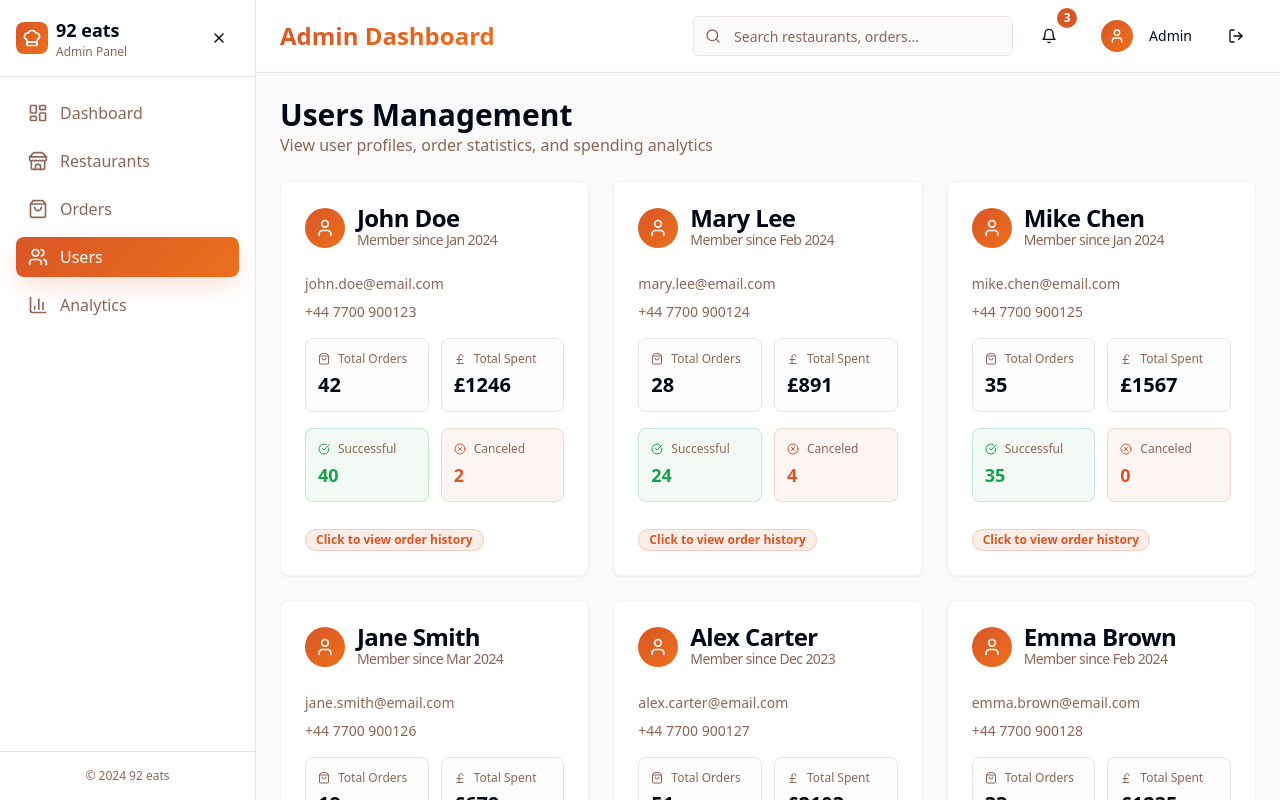
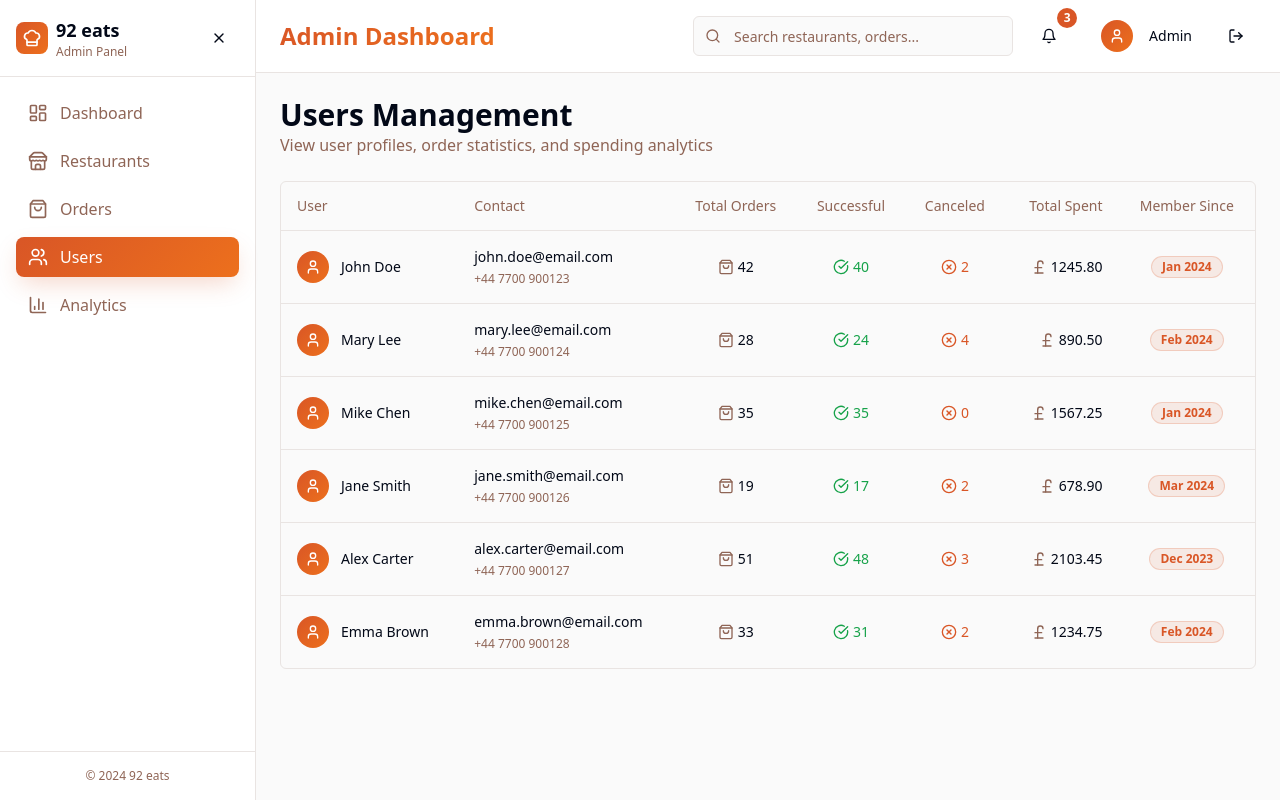
Before and after one commit to jayShah1407/hotel-hop-hub, a React (Vite) app: page /users in a window 1280 px wide. Shown: the top 800 px of the page. Built offline with nearby package versions, Linux system fonts and the light colour scheme.

Commit message:
Refactor Users page layout

```diff
--- a/src/components/admin/OrderInvoicesModal.tsx
+++ b/src/components/admin/OrderInvoicesModal.tsx
@@ -1,6 +1,7 @@
 import { Dialog, DialogContent, DialogHeader, DialogTitle } from "@/components/ui/dialog";
 import { Badge } from "@/components/ui/badge";
 import { Table, TableBody, TableCell, TableHead, TableHeader, TableRow } from "@/components/ui/table";
+import { ScrollArea } from "@/components/ui/scroll-area";
 import { PoundSterling, Clock, MapPin, Eye } from "lucide-react";
 import { Button } from "@/components/ui/button";
 
@@ -57,7 +58,7 @@ export function OrderInvoicesModal({ isOpen, onClose, userName, orders, onViewIn
           </DialogTitle>
         </DialogHeader>
 
-        <div className="overflow-auto">
+        <ScrollArea className="h-[70vh] w-full">
           {orders.length > 0 ? (
             <Table>
               <TableHeader>
@@ -148,7 +149,7 @@ export function OrderInvoicesModal({ isOpen, onClose, userName, orders, onViewIn
               <p>No orders found for this user</p>
             </div>
           )}
-        </div>
+        </ScrollArea>
       </DialogContent>
     </Dialog>
   );
--- a/src/pages/Users.tsx
+++ b/src/pages/Users.tsx
@@ -1,7 +1,7 @@
 import { useEffect, useState } from "react";
 import { Layout } from "@/components/admin/Layout";
-import { Card, CardContent, CardHeader, CardTitle } from "@/components/ui/card";
 import { Badge } from "@/components/ui/badge";
+import { Table, TableBody, TableCell, TableHead, TableHeader, TableRow } from "@/components/ui/table";
 import { User, PoundSterling, ShoppingBag, CheckCircle, XCircle } from "lucide-react";
 import { OrderInvoicesModal, OrderInvoice } from "@/components/admin/OrderInvoicesModal";
 import { InvoiceDetailModal } from "@/components/admin/InvoiceDetailModal";
@@ -187,74 +187,75 @@ export default function Users() {
           <p className="text-muted-foreground">View user profiles, order statistics, and spending analytics</p>
         </header>
 
-        <section className="grid grid-cols-1 md:grid-cols-2 xl:grid-cols-3 gap-6">
+        <section className="rounded-md border border-border">
+          <Table>
+            <TableHeader>
+              <TableRow>
+                <TableHead>User</TableHead>
+                <TableHead>Contact</TableHead>
+                <TableHead className="text-center">Total Orders</TableHead>
+                <TableHead className="text-center">Successful</TableHead>
+                <TableHead className="text-center">Canceled</TableHead>
+                <TableHead className="text-right">Total Spent</TableHead>
+                <TableHead className="text-center">Member Since</TableHead>
+              </TableRow>
+            </TableHeader>
+            <TableBody>
               {mockUsers.map((user) => (
-            <Card
+                <TableRow
                   key={user.id}
-              className="cursor-pointer card-hover border-border/50"
+                  className="cursor-pointer hover:bg-muted/50"
                   onClick={() => handleUserClick(user)}
                 >
-              <CardHeader>
-                <CardTitle className="flex items-center gap-3">
-                  <div className="inline-flex items-center justify-center w-10 h-10 rounded-full bg-gradient-primary">
-                    <User className="w-5 h-5 text-white" />
+                  <TableCell>
+                    <div className="flex items-center gap-3">
+                      <div className="inline-flex items-center justify-center w-8 h-8 rounded-full bg-gradient-primary">
+                        <User className="w-4 h-4 text-white" />
                       </div>
                       <div>
-                    <h3 className="font-semibold text-foreground">{user.name}</h3>
-                    <p className="text-sm text-muted-foreground font-normal">Member since {user.joinDate}</p>
-                  </div>
-                </CardTitle>
-              </CardHeader>
-              <CardContent className="space-y-4">
-                <div className="space-y-2">
-                  <p className="text-sm text-muted-foreground">{user.email}</p>
-                  <p className="text-sm text-muted-foreground">{user.phone}</p>
-                </div>
-
-                <div className="grid grid-cols-2 gap-3">
-                  <div className="rounded-lg border border-border p-3 bg-muted/20">
-                    <div className="flex items-center gap-2 text-muted-foreground text-xs mb-1">
-                      <ShoppingBag className="w-3 h-3" />
-                      <span>Total Orders</span>
-                    </div>
-                    <div className="text-xl font-semibold text-foreground">{user.totalOrders}</div>
-                  </div>
-
-                  <div className="rounded-lg border border-border p-3 bg-muted/20">
-                    <div className="flex items-center gap-2 text-muted-foreground text-xs mb-1">
-                      <PoundSterling className="w-3 h-3" />
-                      <span>Total Spent</span>
-                    </div>
-                    <div className="text-xl font-semibold text-foreground">£{user.totalSpent.toFixed(0)}</div>
+                        <div className="font-medium text-foreground">{user.name}</div>
                       </div>
                     </div>
-
-                <div className="grid grid-cols-2 gap-3">
-                  <div className="rounded-lg border border-success/20 p-3 bg-success/5">
-                    <div className="flex items-center gap-2 text-muted-foreground text-xs mb-1">
-                      <CheckCircle className="w-3 h-3 text-success" />
-                      <span>Successful</span>
+                  </TableCell>
+                  <TableCell>
+                    <div className="space-y-1">
+                      <div className="text-sm text-foreground">{user.email}</div>
+                      <div className="text-xs text-muted-foreground">{user.phone}</div>
                     </div>
-                    <div className="text-lg font-semibold text-success">{user.successfulOrders}</div>
+                  </TableCell>
+                  <TableCell className="text-center">
+                    <div className="flex items-center justify-center gap-1">
+                      <ShoppingBag className="w-4 h-4 text-muted-foreground" />
+                      <span className="font-medium">{user.totalOrders}</span>
                     </div>
-
-                  <div className="rounded-lg border border-destructive/20 p-3 bg-destructive/5">
-                    <div className="flex items-center gap-2 text-muted-foreground text-xs mb-1">
-                      <XCircle className="w-3 h-3 text-destructive" />
-                      <span>Canceled</span>
+                  </TableCell>
+                  <TableCell className="text-center">
+                    <div className="flex items-center justify-center gap-1">
+                      <CheckCircle className="w-4 h-4 text-success" />
+                      <span className="font-medium text-success">{user.successfulOrders}</span>
                     </div>
-                    <div className="text-lg font-semibold text-destructive">{user.canceledOrders}</div>
+                  </TableCell>
+                  <TableCell className="text-center">
+                    <div className="flex items-center justify-center gap-1">
+                      <XCircle className="w-4 h-4 text-destructive" />
+                      <span className="font-medium text-destructive">{user.canceledOrders}</span>
                     </div>
+                  </TableCell>
+                  <TableCell className="text-right">
+                    <div className="flex items-center justify-end gap-1">
+                      <PoundSterling className="w-4 h-4 text-muted-foreground" />
+                      <span className="font-medium text-foreground">{user.totalSpent.toFixed(2)}</span>
                     </div>
-
-                <div className="pt-2">
+                  </TableCell>
+                  <TableCell className="text-center">
                     <Badge variant="outline" className="bg-primary/10 text-primary border-primary/20">
-                    Click to view order history
+                      {user.joinDate}
                     </Badge>
-                </div>
-              </CardContent>
-            </Card>
+                  </TableCell>
+                </TableRow>
               ))}
+            </TableBody>
+          </Table>
         </section>
 
         <OrderInvoicesModal
```
Lines whose indentation alone changed are shown as unchanged.
